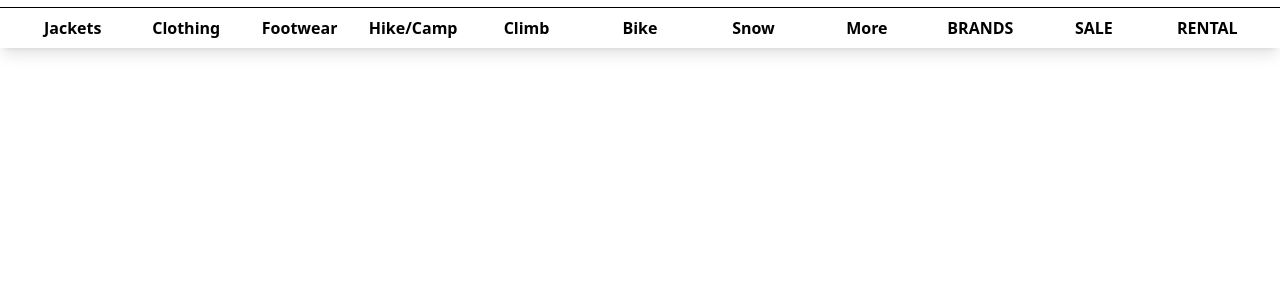
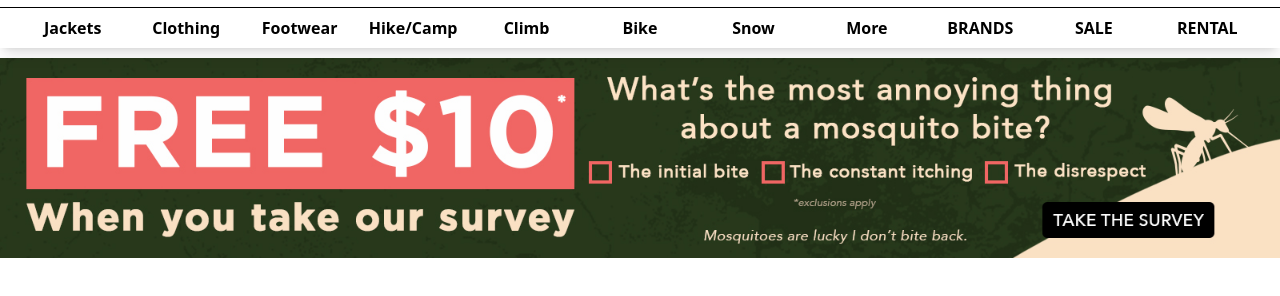
Before and after one commit to usman-FE/moosejaw, a website: page index.html in a window 1280 px wide. Shown: the part 92-388 px from the top of the page. Drawn offline with nearby package versions, Linux system fonts and the light colour scheme.

Commit message:
Built SURWEY section

```diff
--- a/index.html
+++ b/index.html
@@ -2492,7 +2492,6 @@
                 stroke="currentColor" class="w-6 h-6">
                 <path stroke-linecap="round" stroke-linejoin="round" d="M6 18L18 6M6 6l12 12" />
               </svg>
-
             </button>
           </div>
           <!-- MODAL HEADING -->
@@ -2596,6 +2595,17 @@
       </div>
     </header>
     <!-- HEADER END -->
+    <!-- SURVEY SECTION START -->
+    <section>
+      <a href="#" class="w-full mt-2.5 block">
+        <picture>
+          <source media="(max-width: 768px)" srcset="images/survey-mobile.jpg">
+          <source media="(min-width: 769px)" srcset="images/survey.jpg">
+          <img src="images/survey.jpg" alt="Survey" class="max-w-full h-auto">
+        </picture>
+      </a>
+    </section>
+    <!-- SURVEY SECTION END -->
   </main>
 </body>
 
```
Also changed, not shown: dist/main.css, images/survey-mobile.jpg (added), images/survey.jpg (added).
